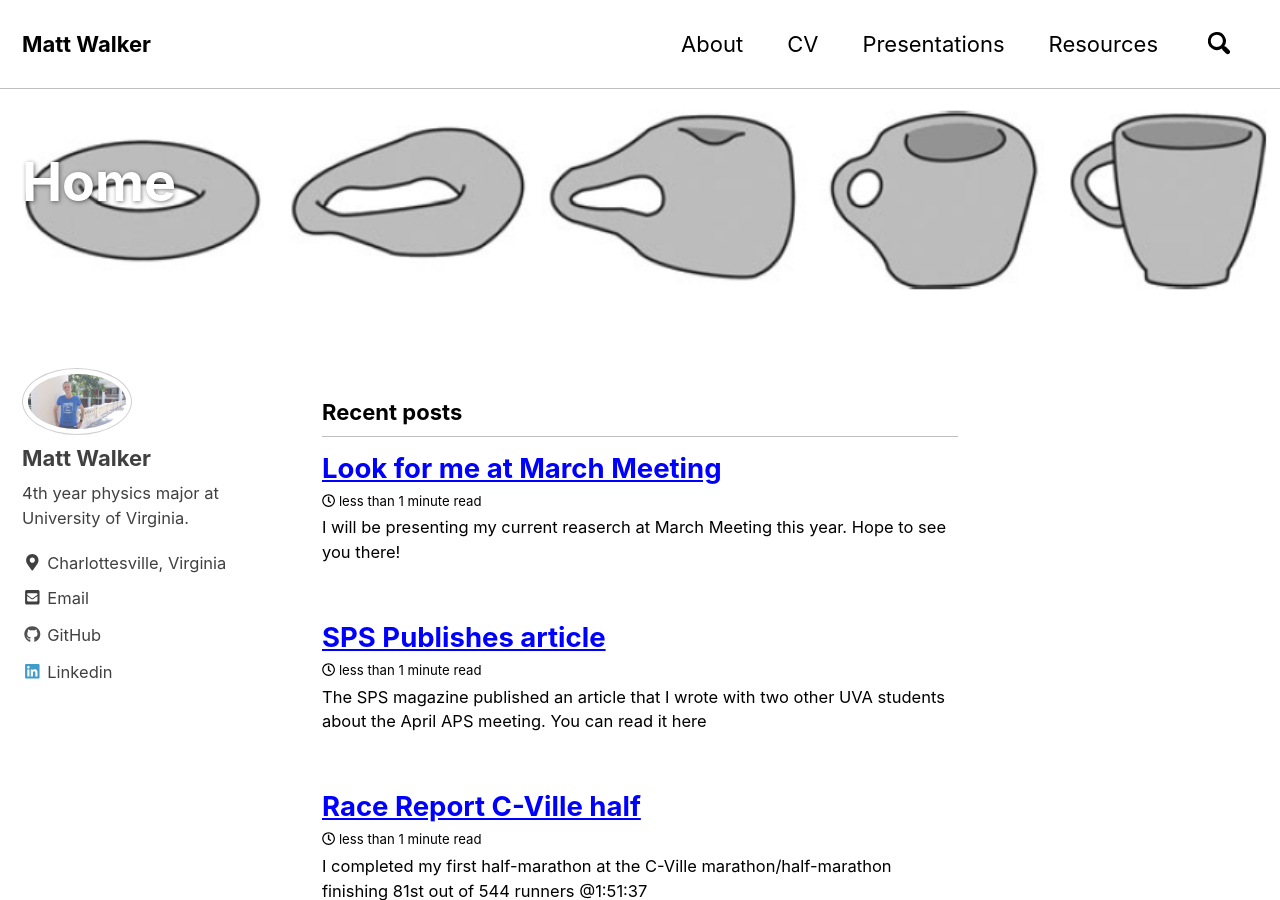
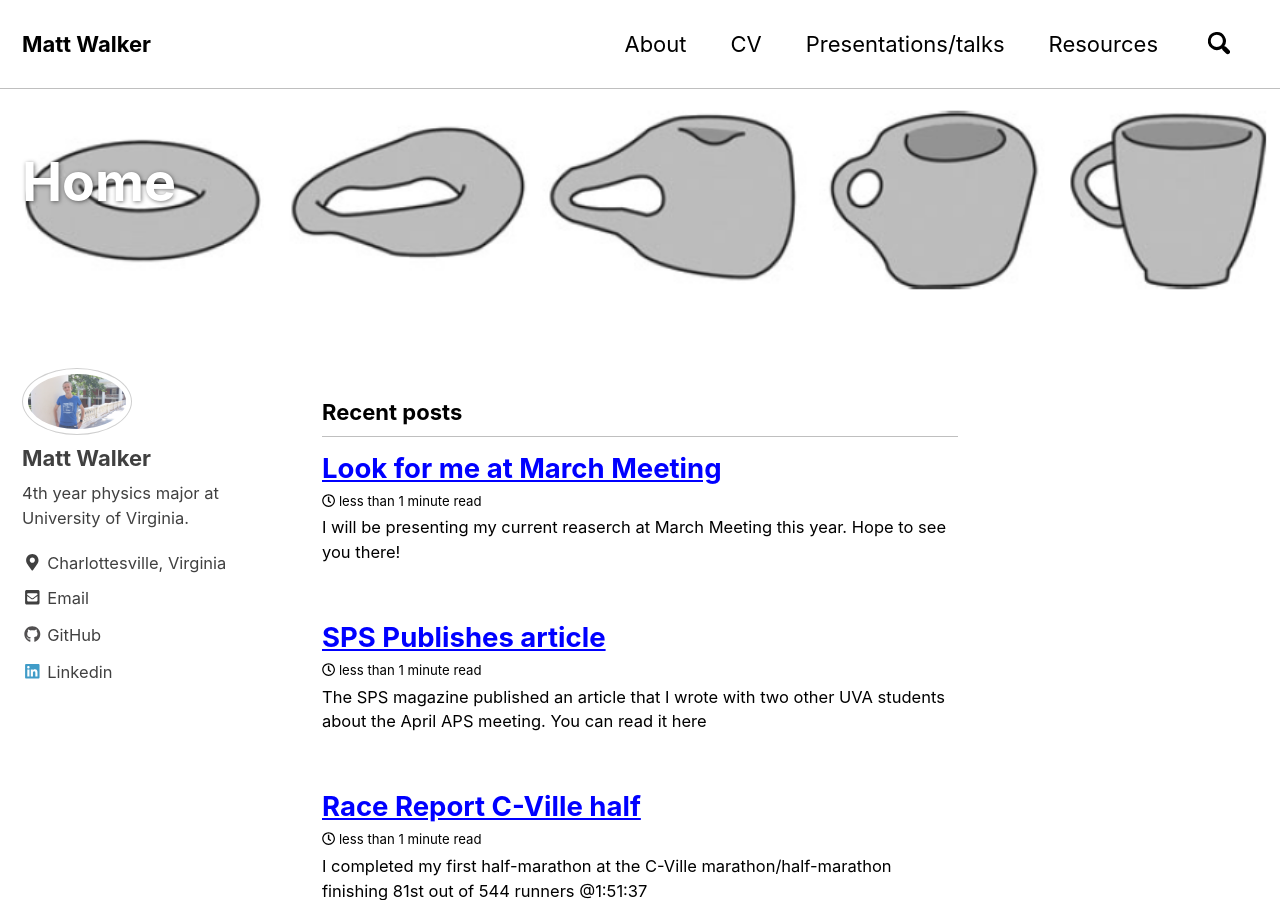
Before and after one commit to Mattwalker411/mathwalker.github.io, a Jekyll site: the page built from index.html, in a window 1280 px wide and 900 px high. Built offline with Jekyll 4.4.1, drawn with Linux system fonts in a browser that asks for light colours; cached includes are drawn as plain includes; nearby versions of some CDN libraries; the list of posts is cut into pages by our own code.

Commit message:
updates presentations/talks

```diff
--- a/_data/navigation.yml
+++ b/_data/navigation.yml
@@ -6,7 +6,7 @@ main:
      url: /about/
    - title: "CV"
      url: /assets/documents/Matt_Walker_CV.pdf
-   - title: "Presentations"
+   - title: "Presentations/talks"
      url: /presentations/
    - title: "Resources"
      url: /resources/
```
